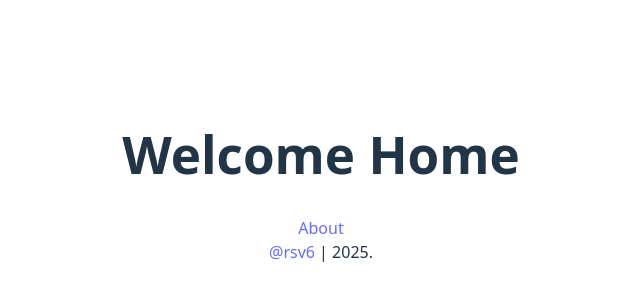
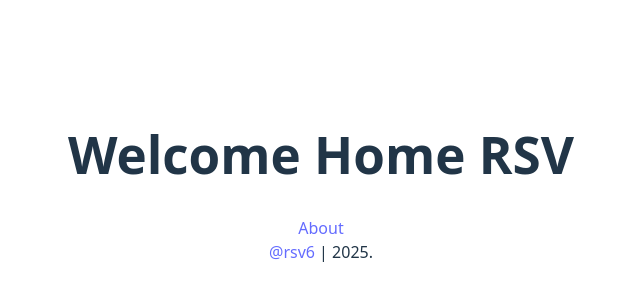
Before and after one commit to rsv6/app-test, a React (Vite) app: page / in a window 1280 px wide. Shown: the part 222-522 px from the top of the page, without its empty margins (319-959 px from the left). Built offline with nearby package versions, Linux system fonts and the light colour scheme.

Commit message:
Update index.tsx

```diff
--- a/src/pages/Home/index.tsx
+++ b/src/pages/Home/index.tsx
@@ -3,7 +3,7 @@ import { Link } from "react-router";
 const Home = () => {
     return (
         <div>
-            <h1>Welcome Home</h1>
+            <h1>Welcome Home RSV</h1>
             <Link to="/about">About</Link>
         </div>
 
```
